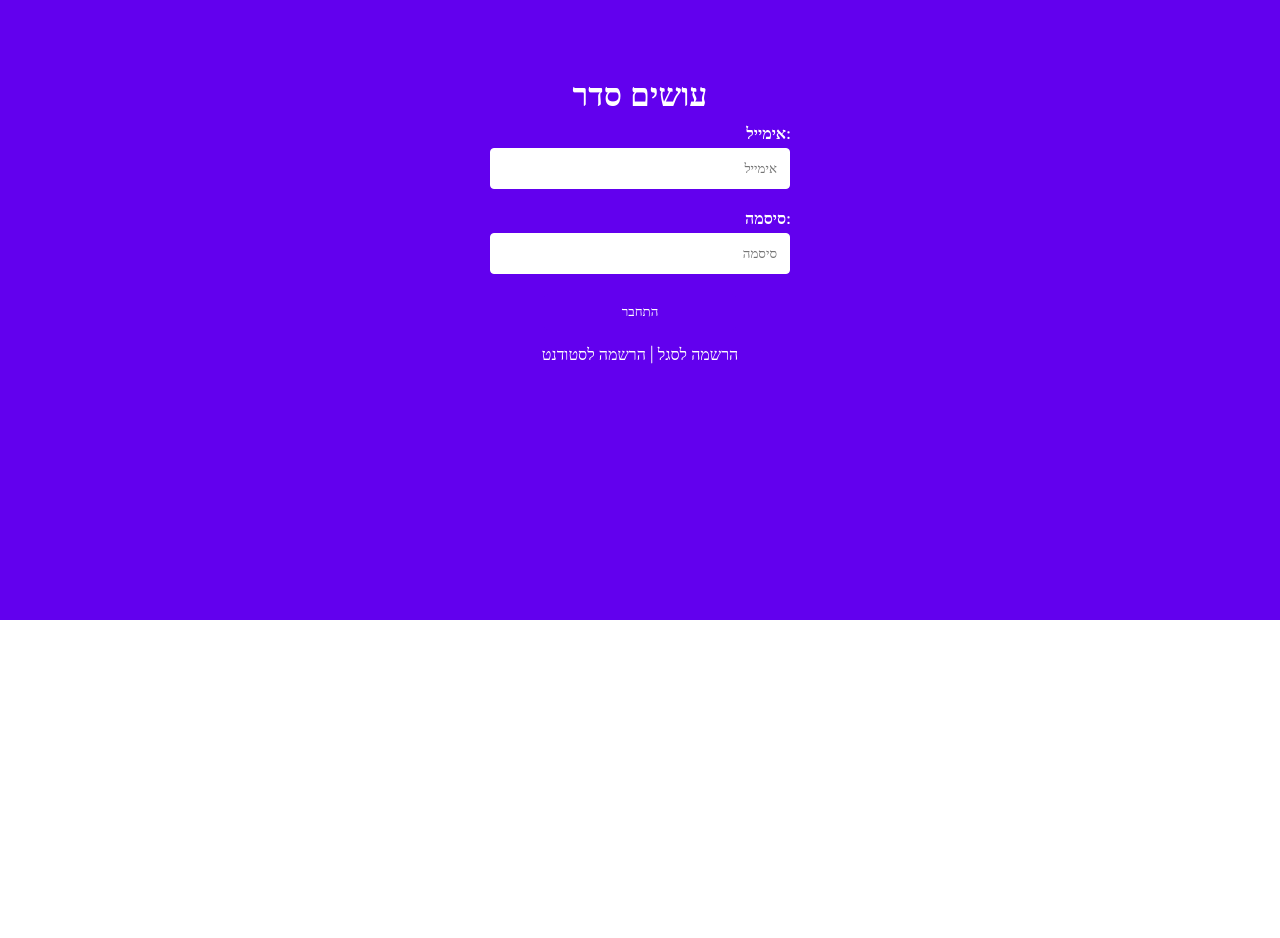
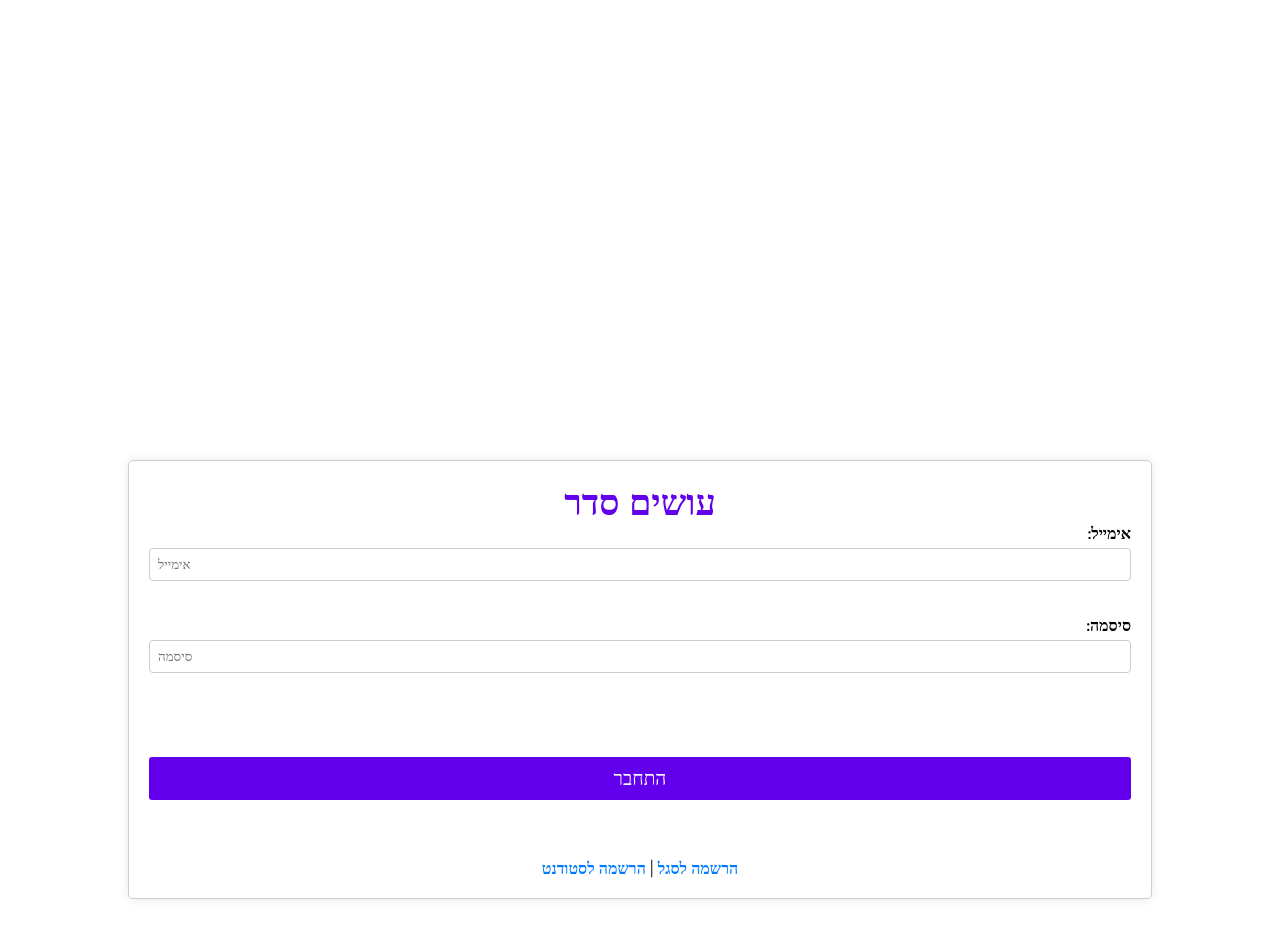
Before and after one commit to amielsaa/osimseder, a React (Create React App) app in the folder client/: page / in a window 1280 px wide. Shown: the part 180-1118 px from the top of the page. Before the commit the page ends 800 px from the top, so only its background shows below. Built offline with nearby package versions, Linux system fonts and the light colour scheme.

Commit message:
Changed tons of css for butttons

```diff
--- a/client/src/Components/Login.js
+++ b/client/src/Components/Login.js
@@ -1,73 +1,98 @@
+import React, { useState, useContext } from 'react';
 import { useNavigate } from 'react-router-dom';
+import { Formik, Field, Form, ErrorMessage } from 'formik';
+import * as Yup from 'yup';
+import axios from 'axios';
+import DataContext from '../Helpers/DataContext';
 import './css/Login.css';
-import React, { useState , useContext} from 'react';
-import axios from "axios";
-import DataContext from '../Helpers/DataContext';
+
 const Login = () => {
   const navigate = useNavigate();
-  const [email, setEmail] = useState('');
-  const [password, setPassword] = useState('');
-  const [code, setCode] = useState('');
   const [displayCode, setDisplayCode] = useState(false);
-  const [error, setError] = useState('');
-  const {URL} = useContext(DataContext)
+  const { URL } = useContext(DataContext);
+  const [error,setError] = useState('')
 
-  const handleEmailChange = (e) => {
-    const lowercaseEmail = e.target.value.toLowerCase();
-    setEmail(lowercaseEmail);
+  const initialValues = {
+    email: '',
+    password: '',
+    code: '',
   };
 
-  const handlePasswordChange = (e) => {
-    setPassword(e.target.value);
+  const handleRegisterStaff = () => {
+
+  }
+
+  const validationSchema = Yup.object().shape({
+    email: Yup.string().email('אימייל לא תקין').required('אימייל נדרש'),
+    password: Yup.string().required('סיסמה נדרשת'),
+    code: Yup.string().when('email', {
+      is: (val) => val && val.length > 0,
+      then: Yup.string().required('קוד סודי נדרש'),
+      otherwise: Yup.string(),
+    }),
+  });
+
+  const handleSubmit = (values) => {
+    const { email, password, code } = values;
+
+    const data = {
+      username: email.toLowerCase(),
+      password,
+      code,
     };
 
-  const handleCodeChange = (e) => {
-    setCode(e.target.value);
+    axios.post(`${URL}/login`, data).then((res) => {
+      if (res.data.error) {
+        setError(res.data.error);
+      } else {
+        localStorage.setItem('accessToken', res.data.token);
+        navigate('/Home');
+      }
+    });
   };
 
   const handleDisplayCode = () => {
     setDisplayCode(!displayCode);
   };
 
-  const handleSignIn = () => {
-    const data = {username: email, password: password};
-        axios.post(`${URL}/login`, data).then((res) => {
-            if(res.data.error) alert(res.data.error);
-            else {
-                localStorage.setItem("accessToken",res.data.token);
-                //Set inside the Datacontext
-                navigate("/Home");
-            }
-        })
-
-  };
-  const handleSignInAsStaff = () => {
-
-  };
-
   return (
     <div className="login-container">
+      <div className='header-container'>
       <h2>עושים סדר</h2>
+      </div>
+      <Formik initialValues={initialValues} validationSchema={validationSchema} onSubmit={handleSubmit}>
+        <Form>
           <div className="input-box">
-        <label>:אימייל</label>
-        <input type="email" value={email} placeholder='אימייל' onChange={handleEmailChange} />
+            <label style={{ display: !displayCode ? 'block' : 'none' }} >אימייל:</label>
+            <Field type="email" name="email" placeholder="אימייל" style={{ display: !displayCode ? 'block' : 'none' }} />
+            <ErrorMessage name="email" component="div" className="error-message" />
           </div>
+
           <div className="input-box">
-        <label>:סיסמה</label>
-        <input type="password" value={password} placeholder='סיסמה' onChange={handlePasswordChange} />
+            <label style={{ display: !displayCode ? 'block' : 'none' }}>סיסמה:</label>
+            <Field type="password" name="password" placeholder="סיסמה" style={{ display: !displayCode ? 'block' : 'none' }} />
+            <ErrorMessage name="password" component="div" className="error-message" />
           </div>
+
           <div className="input-box" style={{ display: displayCode ? 'block' : 'none' }}>
-        <label>:קוד סודי</label>
-        <input type="password" value={code} placeholder='קוד סודי' onChange={handleCodeChange} />
-        <div style={{"color": "red"}}>{error?error:""}</div>
+            <label>קוד סודי:</label>
+            <Field type="password" name="code" placeholder="קוד סודי" />
+            <ErrorMessage name="code" component="div" className="error-message" />
           </div>
-      <button onClick={handleSignInAsStaff} style={{ display: displayCode ? 'block' : 'none' }}>הרשם כסגל</button>
-      <button onClick={handleSignIn}>התחבר</button>
+
+          <div className='login_Buttons'>
+          <button type="submit" className='button-login' style={{ display: displayCode ? 'block' : 'none' }} onClick={handleRegisterStaff}>הרשם כסגל</button>
+          <button type="submit" className='button-login' style={{ display: !displayCode ? 'block' : 'none' }}>התחבר</button>
+          </div>
+
+
           <div className="signup-link">
             <p>
-          <a href="#" onClick={handleDisplayCode}>הרשמה לסגל</a> | <a href="/register" >הרשמה לסטודנט</a>
+              <a href="#" onClick={handleDisplayCode}>הרשמה לסגל</a> | <a href="/register">הרשמה לסטודנט</a>
             </p>
           </div>
+        </Form>
+      </Formik>
     </div>
   );
 };
--- a/client/src/Components/Register.js
+++ b/client/src/Components/Register.js
@@ -142,7 +142,7 @@ function Registration() {
                         <ErrorMessage name="languages" component="span" />
                     </div>
                     <div className='Button-Div'>
-                    <button type="submit">הירשם</button>
+                    <button type="submit" className='RegisterButton'>הירשם</button>
                     </div>
                 </Form>
             </Formik>
--- a/client/src/Components/StudentView/Group.js
+++ b/client/src/Components/StudentView/Group.js
@@ -11,14 +11,14 @@ const Group = ({ groupId }) => {
   };
 
   const handleJoinGroup = (groupId) => {
-  //Amiel
+  //Amiel - backend
   }
   return (
     <>
       <div className="group">
         <div className='group-id'>{`${groupId}: קבוצה`}</div>
         <button className='users-in-group-btn' onClick={openStudentsPopUp}>חניכים</button>
-        <button className='join-group-btn' onclick={handleJoinGroup(groupId)}>הצטרף</button>
+        <button className='join-group-btn' onClick={handleJoinGroup(groupId)}>הצטרף</button>
         <div className='students-Count'>4/5</div>
       </div>
       {studentsPopUp ?
--- a/client/src/Components/css/Group.css
+++ b/client/src/Components/css/Group.css
@@ -17,7 +17,11 @@
 }
 .join-group-btn, .users-in-group-btn {
     width: 20%;
+    height: 70%;
     margin: 0%;
+    border-radius: 20px;
+    border:none;
+    transition: background-color 0.3s;
 }
 .title{
     color: #6200ee;
@@ -29,3 +33,14 @@
     text-wrap: nowrap;
     font-size: 1rem;
 }
+.join-group-btn{
+    background-color:#6200ee;
+    color:whitesmoke
+}
+.users-in-group-btn {
+    background-color:#5d28a7;
+    color:whitesmoke
+}
+.join-group-btn:hover, .users-in-group-btn:hover {
+    background-color: #4b009c; /* Change the color on hover */
+}
--- a/client/src/Components/css/Login.css
+++ b/client/src/Components/css/Login.css
@@ -1,88 +1,76 @@
-/* General styling */
 .login-container {
+  max-width: 80%;
+  height:70%;
+  margin: auto;
+  padding: 20px;
+  border: 1px solid #ccc;
+  border-radius: 5px;
+  box-shadow: 0 0 10px rgba(0, 0, 0, 0.1);
+  margin-top:50%
+}
+.input-box {
+  margin-bottom: 15px;
+}
+.header-container{
   display: flex;
-    flex-direction: column;
+    place-content: center;
     align-items: center;
-    justify-content: center;
-    height: 100vh;
-    background-color: #6200ee;
-    color: white;
-    transition: all 0.3s ease; /* Add transition for smooth animation */
+    font-size: 1.5rem;
+    color: #6200ee;
 }
 
-  .login-container h2 {
-    color: white;
-    font-size: 2em;
+label {
+  display: block;
+  margin-bottom: 5px;
+  font-weight: bold;
 }
 
-  .input-box {
-    margin: 10px 0;
-    transition: all 0.3s ease; /* Add transition for smooth animation */
+input {
+  width: 100%;
+  padding: 8px;
+  margin-bottom: 10px;
+  border: 1px solid #ccc;
+  border-radius: 3px;
 }
 
-  .input-box label {
-    display: block;
-    margin-bottom: 5px;
-    color: white;
-    text-align: right;
-
+.error-message {
+  color: red;
+  font-size: 0.8em;
+  margin-top: 5px;
+}
+.login_Buttons{
+  display: flex;
+  justify-content: center;
+  flex-direction: column;
+}
+.login_Buttons .button-login {
+  background-color: #6200ee;
+  width: 100%;
+  font-size: 1.2em;
+  color: #fff;
+  padding: 10px;
+  border: none;
+  border-radius: 3px;
+  cursor: pointer;
+  margin-top: 5%;
 }
 
-  .input-box input {
-    width: 300px;
-    padding: 12px;
-    border: 1px solid white;
-    border-radius: 4px;
-    outline: none;
-    color: #6200ee;
-    text-align: right;
-  }
 
-  .button-container {
-    display: flex;
-    flex-direction: column;
-    align-items: center;
-    margin-top: 10px;
-    transition: all 0.3s ease; /* Add transition for smooth animation */
-  }
-
-  button {
-    background-color: #4a00b5;
-    color: white;
-    padding: 10px 20px;
-    border: none;
-    border-radius: 4px;
-    cursor: pointer;
-    margin-top: 10px;
-    transition: background-color 0.3s ease; /* Add transition for smooth animation */
-    width: 15%;
-  }
-
-  button:hover {
-    background-color: #2f0080;
-  }
 
 .signup-link {
-    margin-top: 15px;
-    color: white;
+    margin-top: 5%;
+    display: flex;
+    justify-content: center;
+    align-items: center;
 }
 
 .signup-link a {
-    color: white;
+  color: #007bff;
   text-decoration: none;
+  font-weight: bold;
 }
 
 .signup-link a:hover {
-    text-decoration: underline;
+  text-decoration: none;
+  color:#6200ee
 }
-
-  /* Media query for mobile */
-  @media screen and (max-width: 600px) {
-    .input-box input {
-      width: 100%;
-    }
-
-    button {
-      width: 40%;
-    }
-  }
--- a/client/src/Components/css/Nav.css
+++ b/client/src/Components/css/Nav.css
@@ -21,7 +21,6 @@
     min-height: 350px;
     color: white;
     background: #6200ee; /* Background color change */
-    border-top-right-radius: 20px;
     border-bottom-right-radius: 10px;
     transition: ease-in 0.3s;
     z-index: 1000;
@@ -157,7 +156,9 @@
   @media only screen and (max-width: 480px) {
     nav{
       width: 90%;
-      margin-top: 15%;
+      margin-top: 18%;
+      max-height: 90%;
+      border-bottom-right-radius: 12px;
     }
     .sidebar-menu li a {
       justify-content: center;
--- a/client/src/Components/css/Register.css
+++ b/client/src/Components/css/Register.css
@@ -30,14 +30,18 @@ select {
     border-radius: 4px;
     box-sizing: border-box;
 }
+.Button-Div{
+    margin-top:5%
+}
 
-button {
+.Button-Div .RegisterButton  {
     background-color: #6200ee;
     color: #fff;
     padding: 10px;
     border: none;
     border-radius: 4px;
     cursor: pointer;
+    width: 100%;
 }
 
 button:hover {
--- a/client/src/Helpers/DataContext.js
+++ b/client/src/Helpers/DataContext.js
@@ -5,7 +5,7 @@ import { useNavigate } from "react-router-dom";
 
 const DataContext = createContext({})
 export const DataProvider = ({children}) => {
-    const [user,setUser] = useState({userName: "ארי מאיר",role:'TeamOwner' , phoneNumber:"0508639353", parentName: "אורלי אושרי",
+    const [user,setUser] = useState({userName: "ארי מאיר",role:'Student' , phoneNumber:"0508639353", parentName: "אורלי אושרי",
     parentNumber: "0503428526", School: "מקיף ו", sex:"זכר", languages:["אנגלית", "עברית"], personalRequests:"כבד לי בלילות"
     , group:"001" })
     const navigate = useNavigate();
```
Lines whose indentation alone changed are shown as unchanged.
